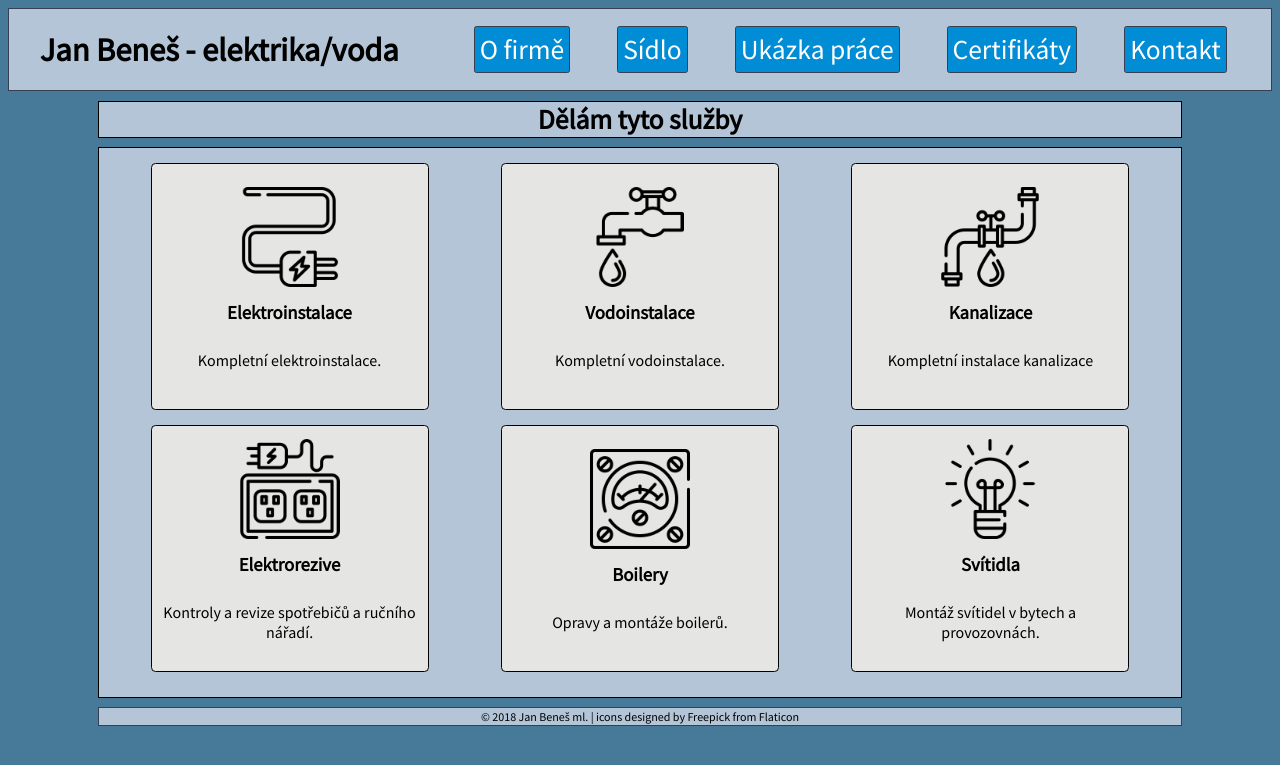
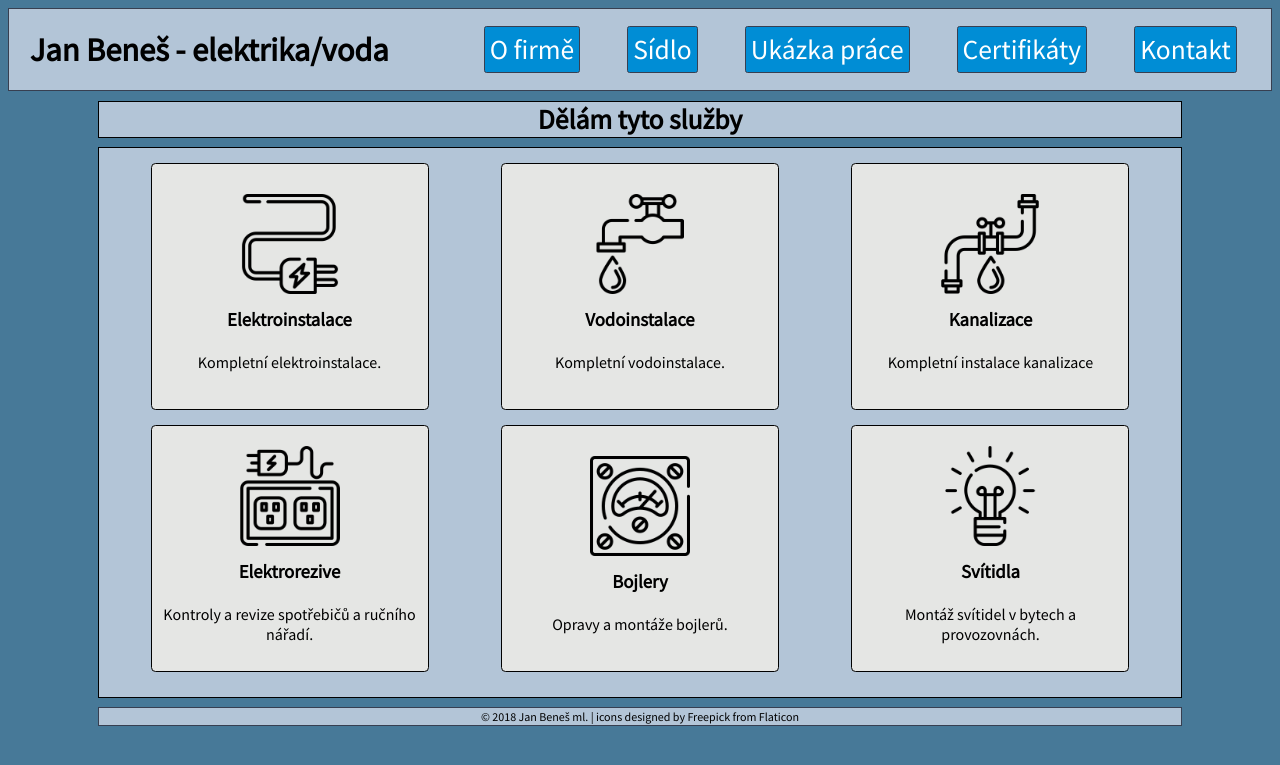
Before and after one commit to LordShedy/janbenes.com, a PHP site: page / in a window 1280 px wide. Shown: the top 765 px of the page. Run offline with PHP 8.4, Linux system fonts and the light colour scheme.

Commit message:
Validation of the site

```diff
--- a/certifikaty.php
+++ b/certifikaty.php
@@ -15,7 +15,7 @@ include './parts/nav.php';
         <div class="certifikat">
           <img src="./img/logos/ABB.svg" alt="logo firmy ABB">
           <p class="cert-txt">proškolení s montáži výrobků ABB</p>
-          <p class="cert-href"><a href="http://www117.abb.com/addresselm.asp?thema=5810">Můžete mě nalézt také zde</a></p>
+          <p class="cert-href"><a href="http://www117.abb.com/addresselm.asp?thema=5810">Můžete mě nalézt také zde</a><1/p>
         </div>
         <div class="certifikat">
           <img src="./img/logos/sanswiss.svg" alt="logo firmy SanSwiss">
--- a/css/style.css
+++ b/css/style.css
@@ -14,14 +14,12 @@
       "cont" /* CONTENT */
       "foot"/* FOOTER */;
   }
-  /* color scheme */
-  #colorscheme {
-      color: #373f51; /* dark */
-      color: #477998; /* blue */
-      color: #dfd5a5; /* light */
-      color: #b3c5d7; /* gray */
-      color: #008dd5; /* blue */
-  }
+  /* color scheme
+      /* dark #373f51 */
+      /* blue #477998 */
+      /* light #dfd5a5 */
+      /* gray #b3c5d7*/
+      /* blue #008dd5 */
   /* NAVBAR */
     nav{
         grid-area: nav;
@@ -38,12 +36,12 @@
         margin: 10px;
         padding: 0;
     }
-    .navbar{
+      ul{
         display: flex;
         flex-direction: column;
     }
     /* NAVBAR ITEMS */
-    .navbar > li{
+      ul > li {
         list-style-type: none;
         background-color: #008dd5;
         color: white;
@@ -54,13 +52,13 @@
         border-width: 0.5px;
         border-color: #373f51;
     }
-    .navbar > li > a, .navbar > li > a:visited{
+    ul > li > a,    ul > li > a:visited{
         text-decoration: none;
         font-size: 27.5px;
         color: inherit;
         display: block;
     }
-    .navbar > li:hover {
+      ul > li:hover {
         background-color: #373f51;
     }
   /* HEADER */
@@ -100,7 +98,10 @@
       /* skillbox header */
       .skillbox > h3{
           margin-top: 10px;
-          margin-bottom: 10px;
+          margin-bottom: 5px;
+      }
+      .skillbox > picture{
+        padding-top: 10px;
       }
       /* skillbox */
       .skillbox {
@@ -291,15 +292,15 @@
         flex-direction: row;
         justify-content: space-around;
     }
-    .navbar{
+      ul{
       flex-direction: row;
       justify-content: space-around;
       width: 800px;
     }
-    .navbar > li{
+      ul > li{
         transition: all .2s ease-in-out;
     }
-    .navbar > li:hover{
+      ul > li:hover{
         transform: scale(1.1);
     }
   /* CONTENT */
--- a/index.php
+++ b/index.php
@@ -9,7 +9,7 @@ include './parts/nav.php';
         <div class="skillbox">
           <picture>
             <source srcset="./img/icons/elektro.png">
-            <img src="./img/icons/elektro.png" alt="obr">
+            <img src="./img/icons/elektro.png" alt="ikonka elektra">
           </picture>
           <h3>Elektroinstalace</h3>
           <p>Kompletní elektroinstalace.</p>
@@ -17,7 +17,7 @@ include './parts/nav.php';
         <div class="skillbox">
           <picture>
             <source srcset="./img/icons/vodo.png">
-            <img src="./img/icons/vodo.png" alt="obr">
+            <img src="./img/icons/vodo.png" alt="ikonka vodoinstalace">
           </picture>
           <h3>Vodoinstalace</h3>
           <p>Kompletní vodoinstalace.</p>
@@ -25,7 +25,7 @@ include './parts/nav.php';
         <div class="skillbox">
           <picture>
             <source srcset="./img/icons/kanal.png">
-            <img src="./img/icons/kanal.png" alt="obr">
+            <img src="./img/icons/kanal.png" alt="ikonka kanalizace">
           </picture>
           <h3>Kanalizace</h3>
           <p>Kompletní instalace kanalizace</p>
@@ -36,7 +36,7 @@ include './parts/nav.php';
         <div class="skillbox">
           <picture>
             <source srcset="./img/icons/electrorev.png">
-            <img src="./img/icons/electrorev.png" alt="obr">
+            <img src="./img/icons/electrorev.png" alt="ikonka elektrorevize">
           </picture>
           <h3>Elektrorezive</h3>
           <p>Kontroly a revize spotřebičů a ručního nářadí.</p>
@@ -44,15 +44,15 @@ include './parts/nav.php';
         <div class="skillbox">
           <picture>
             <source srcset="./img/icons/boiler.png">
-            <img src="./img/icons/boiler.png" alt="obr">
+            <img src="./img/icons/boiler.png" alt="ikonka bojleru">
           </picture>
-          <h3>Boilery</h3>
-          <p>Opravy a montáže boilerů.</p>
+          <h3>Bojlery</h3>
+          <p>Opravy a montáže bojlerů.</p>
         </div>
         <div class="skillbox">
           <picture>
             <source srcset="./img/icons/svitidla.png">
-            <img src="./img/icons/svitidla.png" alt="obr">
+            <img src="./img/icons/svitidla.png" alt="ikonka svitidla">
           </picture>
           <h3>Svítidla</h3>
           <p>Montáž svítidel v bytech a provozovnách.</p>
--- a/kontakt.php
+++ b/kontakt.php
@@ -8,7 +8,7 @@ include './parts/nav.php';
       <main>
       <div class="contactboxy">
         <div class="contactbox-img">
-        <img src="./img/profile.jpg" width="275px" height="350px" alt="obr">
+        <img src="./img/profile.jpg" alt="obr">
         </div>
         <div class="contactbox-text">
           <h2>Kontaktovat mě můžete na:</h2>
--- a/parts/nav.php
+++ b/parts/nav.php
@@ -2,11 +2,11 @@
   <div class="brand">
     <b>Jan Beneš - elektrika/voda</b>
   </div>
-  <div class="navbar">
-    <li><a href="./index.php" class="active" >O firmě</a></li>
-    <li><a href="./sidlo.php">Sídlo</a></li>
-    <li><a href="./prace.php">Ukázka práce</a></li>
-    <li><a href="./certifikaty.php">Certifikáty</a></li>
-    <li><a href="./kontakt.php">Kontakt</a></li>
-  </div>
+    <ul>
+      <li><a href="./index.php" class="active" >O firmě</a></li>
+      <li><a href="./sidlo.php">Sídlo</a></li>
+      <li><a href="./prace.php">Ukázka práce</a></li>
+      <li><a href="./certifikaty.php">Certifikáty</a></li>
+      <li><a href="./kontakt.php">Kontakt</a></li>
+    </ul>
 </nav>
```
Also changed, not shown: prace.php (+4 -4 lines), img/examples/rozvadec.jpg (added), 1 other file.
